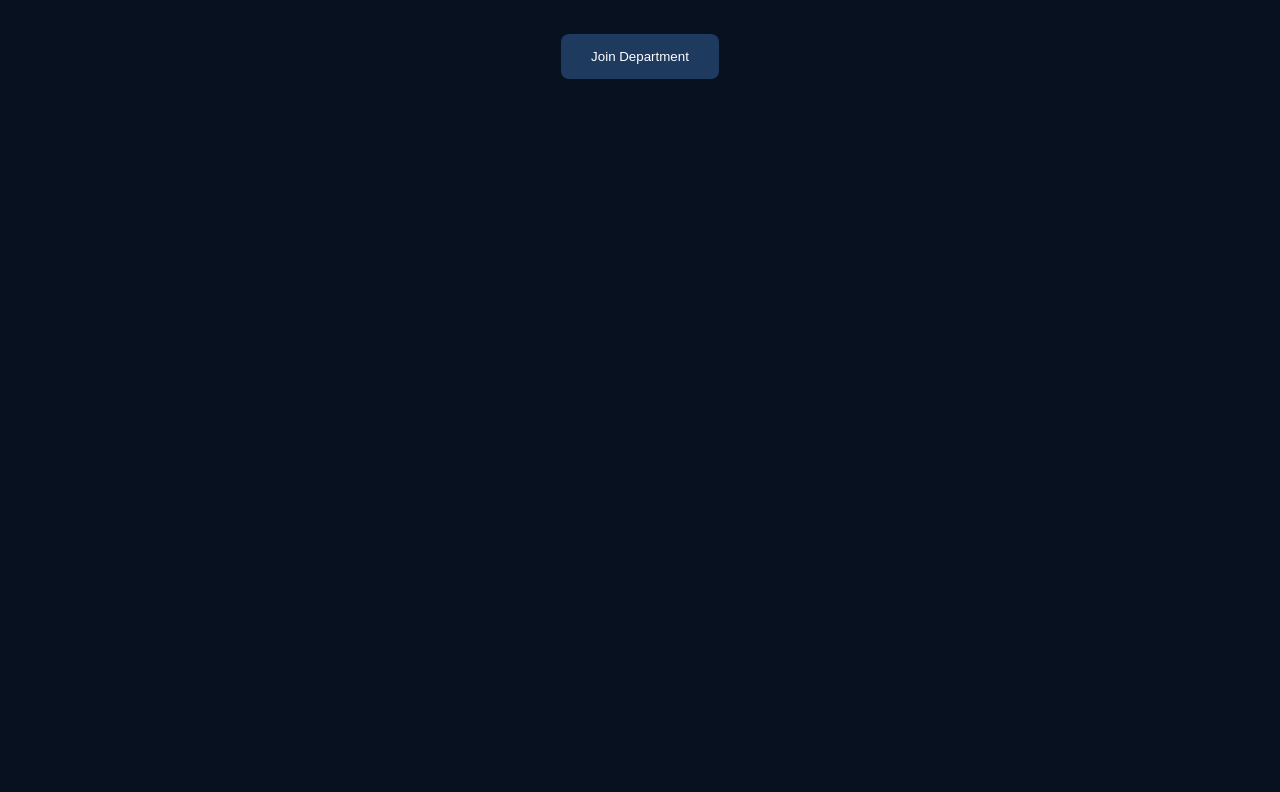
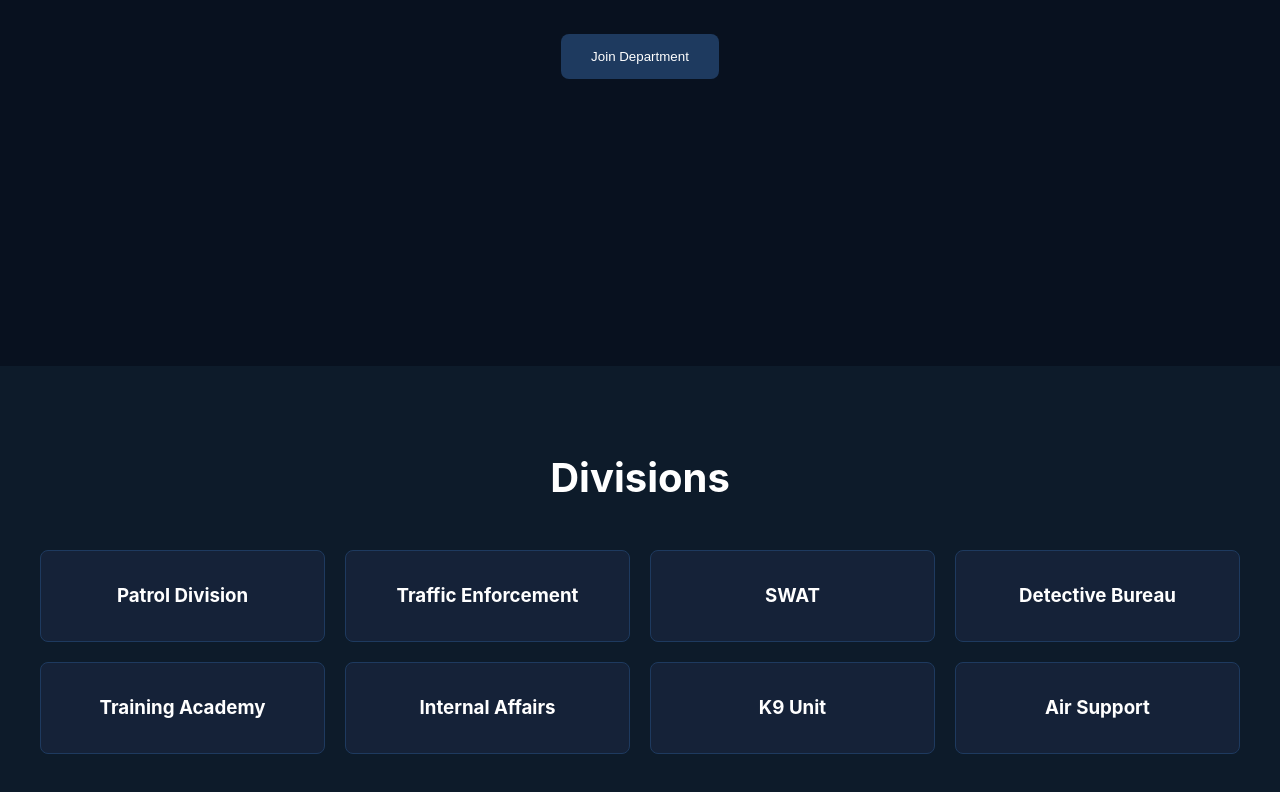
Before and after one commit to morkelchristan-cpu/zhpd-website, a Next.js app: page / in a window 1280 px wide. Shown: the part 434-1226 px from the top of the page. Before the commit the page ends 800 px from the top, so only its background shows below. Built offline with nearby package versions, Linux system fonts and the light colour scheme.

Commit message:
Added new Ui's to LSPD website.

```diff
--- a/app/page.tsx
+++ b/app/page.tsx
@@ -1,11 +1,13 @@
 import Navbar from '@/src/components/Navbar';
 import Hero from '@/src/components/Hero';
+import Divisions from '@/src/components/Divisions';
 
 export default function Home() {
   return (
     <main>
       <Navbar />
       <Hero />
+      <Divisions />
     </main>
   );
 }
--- /dev/null
+++ b/src/components/Divisions.tsx
@@ -0,0 +1,32 @@
+export default function Divisions() {
+  const divisions = [
+    "Patrol Division", "Traffic Enforcement", "SWAT",
+    "Detective Bureau", "Training Academy", "Internal Affairs",
+    "K9 Unit", "Air Support"
+  ];
+
+  return (
+    <section style={{ padding: '80px 20px', backgroundColor: '#0D1B2A' }}>
+      <h2 style={{ textAlign: 'center', marginBottom: '40px', fontSize: '2.5rem' }}>Divisions</h2>
+      <div style={{
+        display: 'grid',
+        gridTemplateColumns: 'repeat(auto-fit, minmax(250px, 1fr))',
+        gap: '20px',
+        maxWidth: '1200px',
+        margin: '0 auto'
+      }}>
+        {divisions.map((div) => (
+          <div key={div} style={{
+            padding: '30px',
+            background: '#152238',
+            borderRadius: '8px',
+            border: '1px solid #1E3A5F',
+            textAlign: 'center'
+          }}>
+            <h3>{div}</h3>
+          </div>
+        ))}
+      </div>
+    </section>
+  );
+}
```
